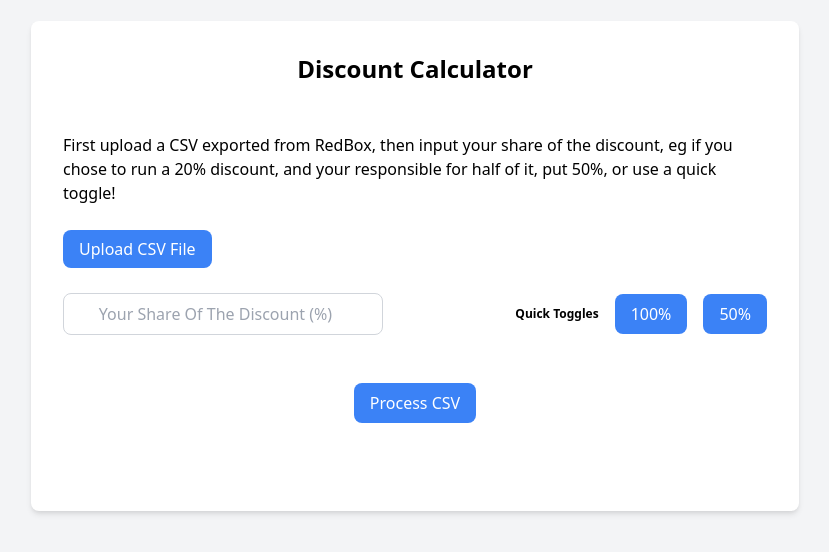
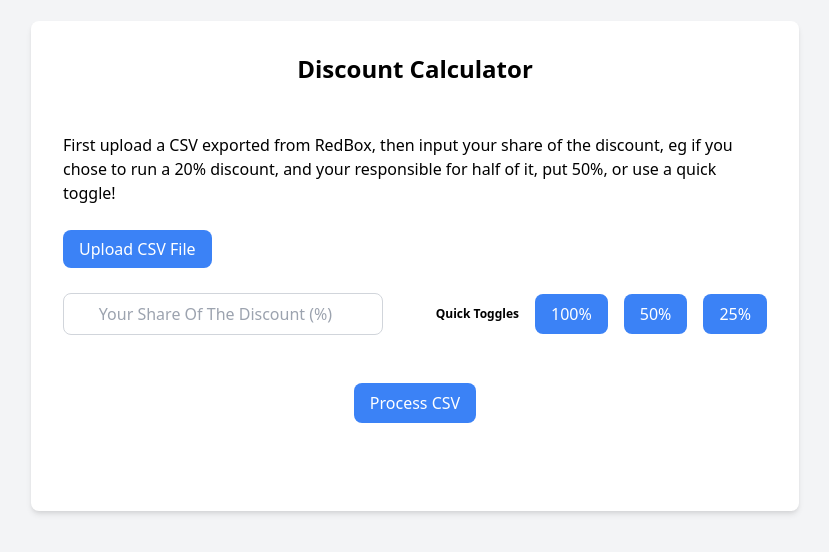
Before and after one commit to kieron/food-discount-calculator, a plain HTML site: page index.html in a window 1280 px wide. Shown: the part 134-686 px from the top of the page, without its empty margins (225-1054 px from the left). Drawn offline with nearby package versions, Linux system fonts and the light colour scheme.

Commit message:
Update share percentage buttons in index.html

```diff
--- a/index.html
+++ b/index.html
@@ -35,7 +35,7 @@
           <input type="file" id="csvFileInput" accept=".csv" class="hidden" />
         </div>
 
-        <div class="flex items-center mb-4 justify-between">
+        <div class="flex mb-4 justify-between flex-col md:flex-row gap-y-5">
           <input
             v-model="yourShare"
             type="number"
@@ -55,6 +55,12 @@
               class="bg-blue-500 text-white px-4 py-2 rounded-lg cursor-pointer hover:bg-blue-600 transition duration-300 ease-in-out"
             >
               50%
+            </button>
+            <button
+              @click="setSharePercentage(25)"
+              class="bg-blue-500 text-white px-4 py-2 rounded-lg cursor-pointer hover:bg-blue-600 transition duration-300 ease-in-out"
+            >
+              25%
             </button>
           </div>
         </div>
```
